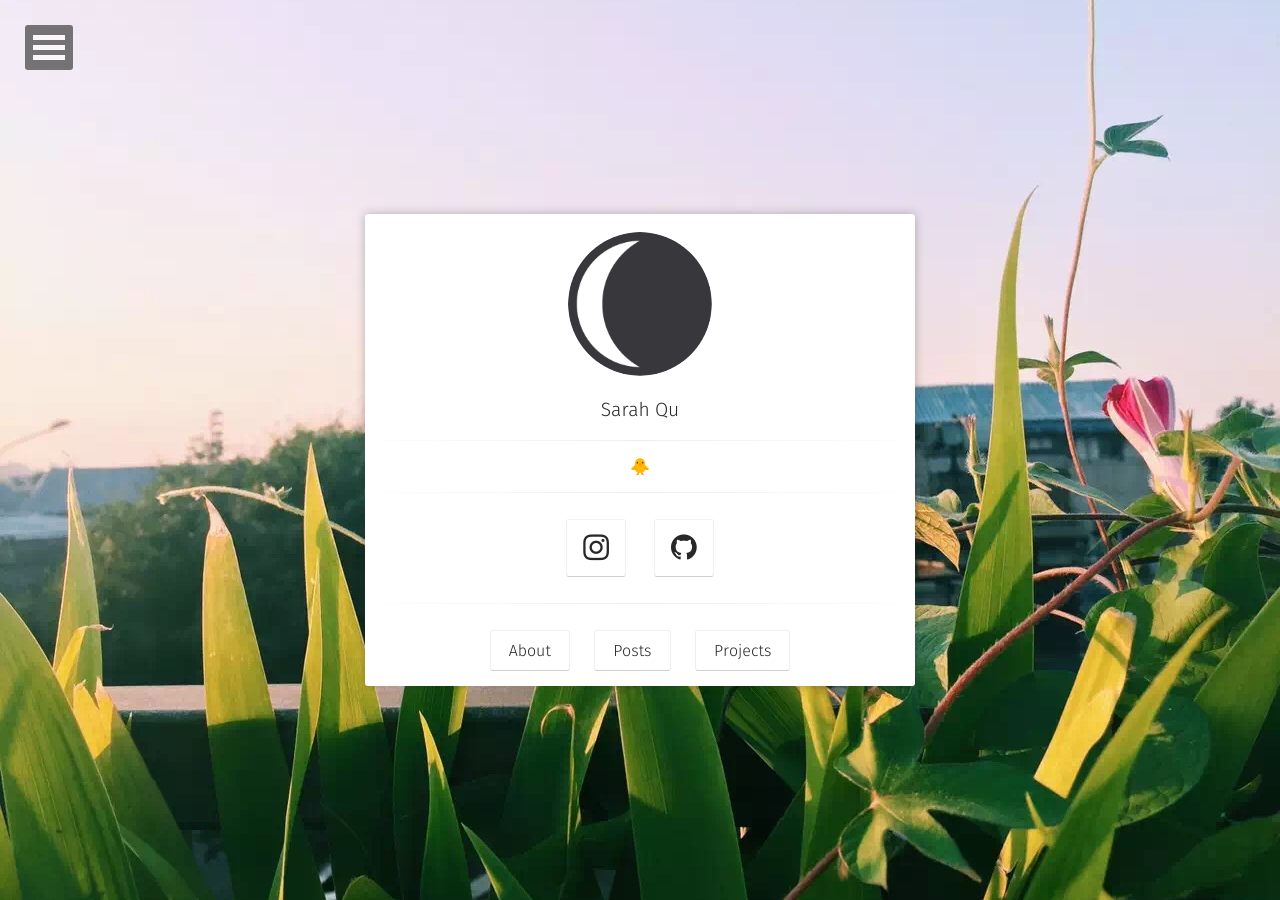
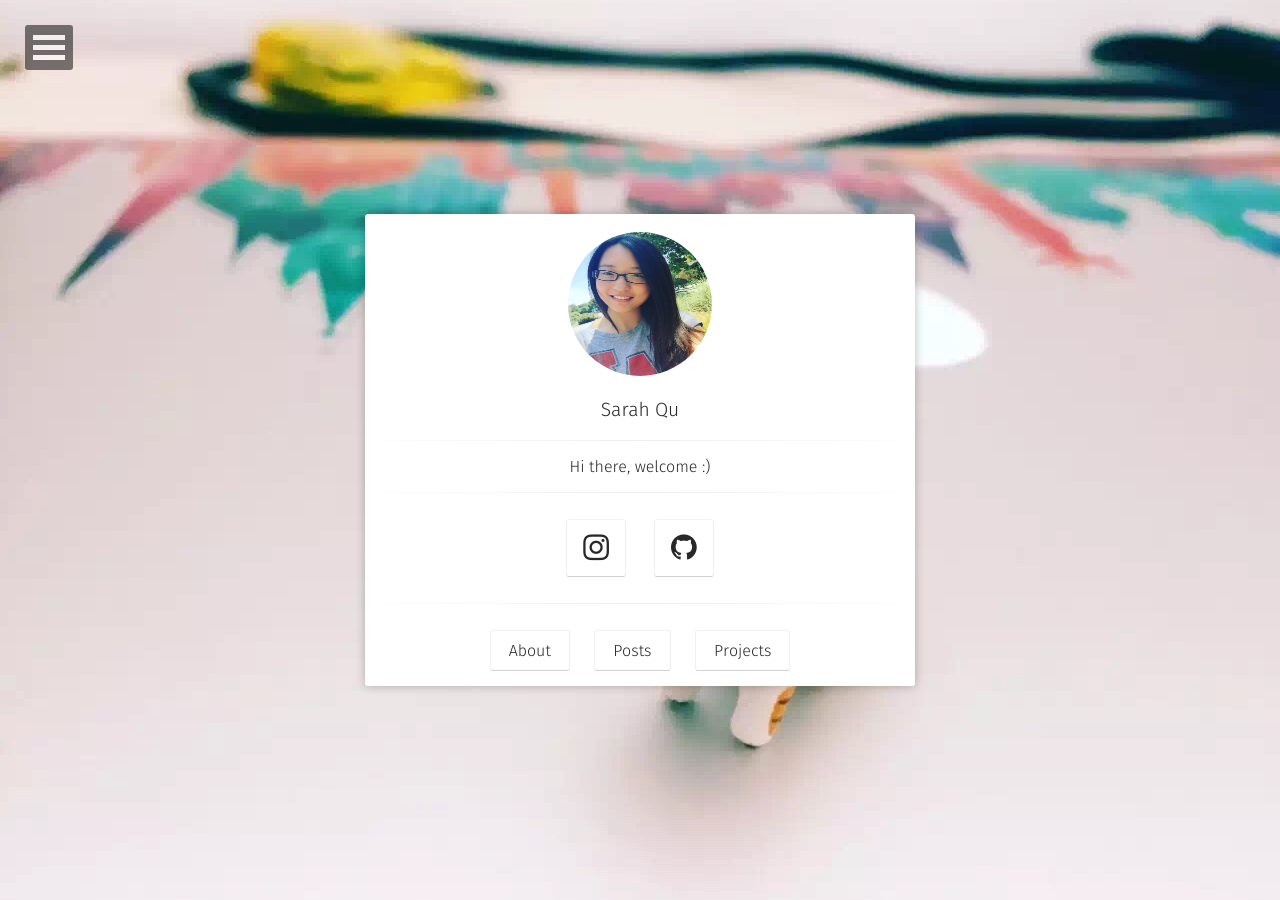
Before and after one commit to SarahQu/sarahqu.github.io, a Jekyll site: the page built from index.html, in a window 1280 px wide. Built offline with Jekyll 4.4.1, drawn with Linux system fonts in a browser that asks for light colours; some web fonts are replaced.

Commit message:
try this try that

```diff
--- a/_config.yml
+++ b/_config.yml
@@ -1,11 +1,11 @@
 # Site
 title:              Sarah Qu
-bio:                '🐥'
+bio:                'Hi there, welcome :)'
 description:        ""
 reading_time:       true
 words_per_minute:   200
-logo:               'assets/img/logo.png'
-background:         'assets/img/background_1.JPG'
+logo:               'assets/img/photo.jpg'
+background:         'assets/img/background_2.JPG'
 tiled_bg:           false   # Set this true if you want to tile your background image, otherwise it will be covered
 locale:             en_US
 url:                https://sarahqu.github.io
```
Also changed, not shown: assets/img/photo.jpg (added).
